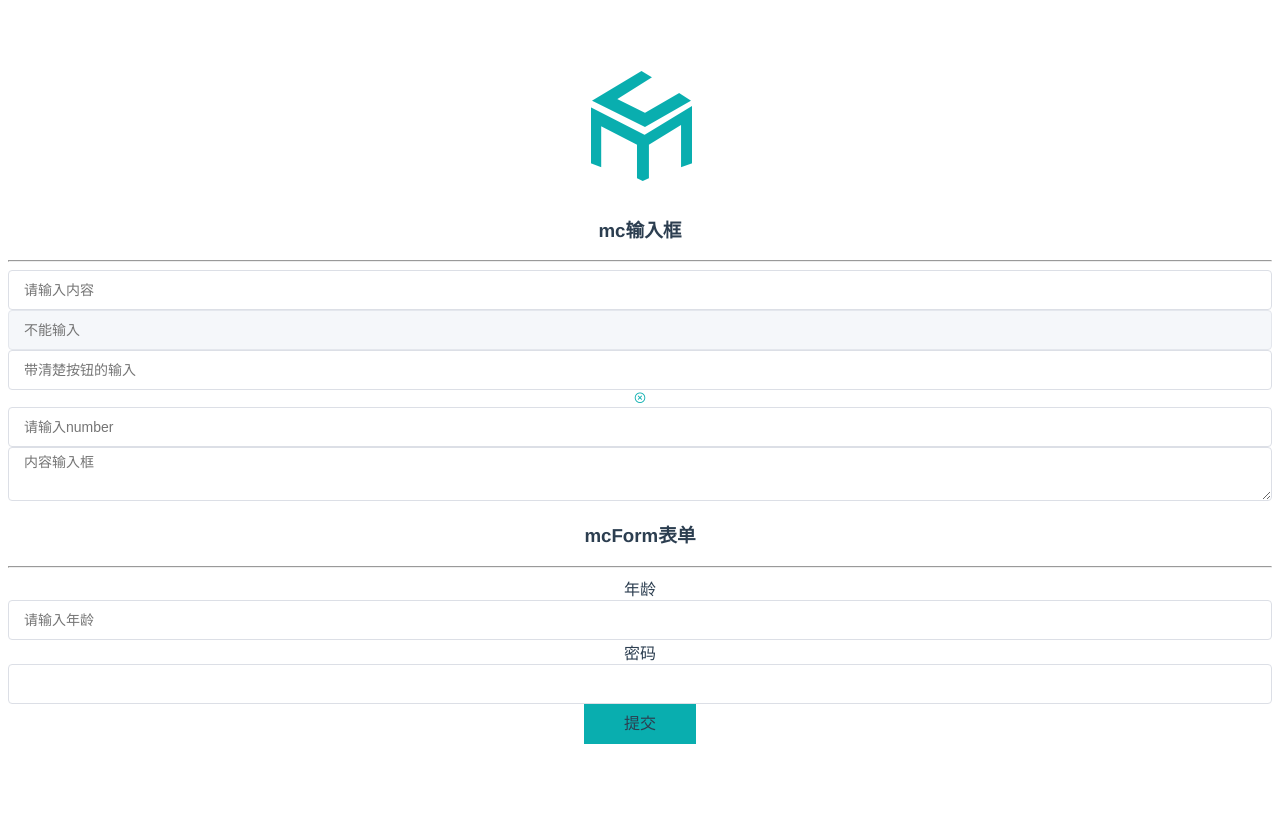
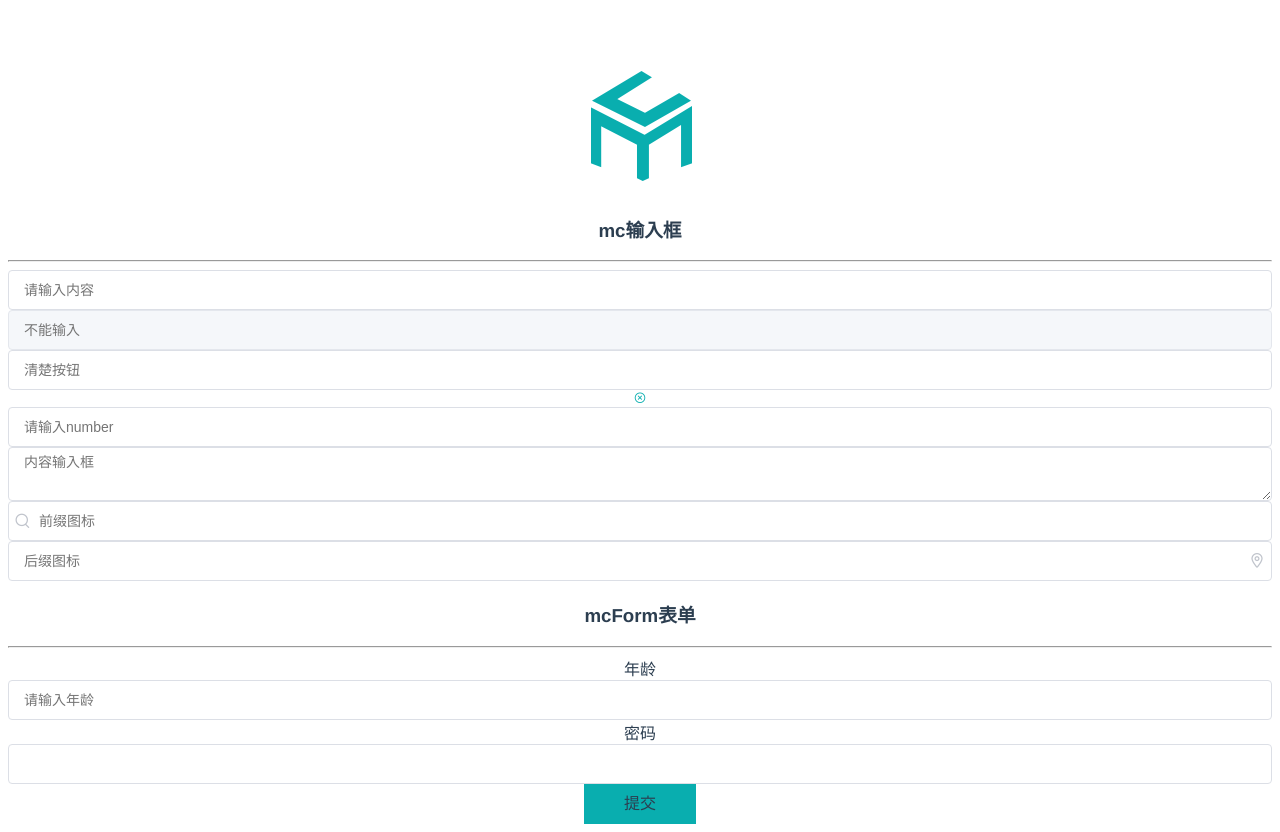
Before and after one commit to minchao920917/mch-ui, a Vue app: page / in a window 1280 px wide. Before the commit the page ends 800 px from the top, so only its background shows below. Built offline with nearby package versions, Linux system fonts and the light colour scheme.

Commit message:
input填入图标

```diff
--- a/examples/components/formTest/formTest.vue
+++ b/examples/components/formTest/formTest.vue
@@ -20,7 +20,7 @@
       type="text"
       :clearable="true"
       autocomplete="off"
-      placeholder="带清楚按钮的输入"
+      placeholder="清楚按钮"
     ></mc-input>
     <mc-input
       v-model="input4"
@@ -34,6 +34,33 @@
       autocomplete="off"
       placeholder="内容输入框"
     ></mc-input>
+    <mc-input
+      v-model="input6"
+      type="text"
+      autocomplete="off"
+      placeholder="前缀图标"
+    >
+      <mc-icon
+        slot="prefix"
+        :icon="'search'"
+        :color="'#c0c4cc'"
+        :size="'20px'"
+      ></mc-icon>
+    </mc-input>
+    <mc-input
+      v-model="input7"
+      type="text"
+      autocomplete="off"
+      placeholder="后缀图标"
+    >
+      <mc-icon
+        slot="suffix"
+        :icon="'coordinates'"
+        class="mc-input_icon"
+        :color="'#c0c4cc'"
+        :size="'20px'"
+      ></mc-icon>
+    </mc-input>
     <h3>mcForm表单</h3>
     <hr />
     <mc-form :model="ruleForm" :rules="rules" ref="mcForm">
--- a/packages/input/src/input.vue
+++ b/packages/input/src/input.vue
@@ -4,15 +4,15 @@
       type === 'textarea' ? 'mc-textarea' : 'mc-input',
       {
         'is-disabled': inputDisabled,
-        'mc-input--prefix': $slots.prefix,
-        'mc-input--suffix': $slots.suffix,
+        'mc-input-prefix': $slots.prefix,
+        'mc-input-suffix': $slots.suffix,
       },
     ]"
   >
     <!-- 前置元素 -->
-    <div class="mc-input-prefix" v-if="$slots.prefix">
+    <span class="mc-input_prefix" v-if="$slots.prefix && type !== 'textarea'">
       <slot name="prefix"></slot>
-    </div>
+    </span>
 
     <input
       v-if="type !== 'textarea'"
@@ -34,13 +34,13 @@
     </textarea>
     <mc-icon
       class="mc-input_clear"
-      v-if="showClear"
+      v-if="showClear && type !== 'textarea'"
       :icon="'delete'"
       @click="clear"
     ></mc-icon>
     <!-- @mousedown.prevent -->
     <!-- 后置元素 -->
-    <div class="mc-input-suffix" v-if="$slots.suffix">
+    <div class="mc-input_suffix" v-if="$slots.suffix && type !== 'textarea'">
       <slot name="suffix"></slot>
     </div>
   </div>
@@ -92,6 +92,7 @@ export default {
 </script>
 <style lang="scss" scoped>
 @import "./../../scss/global.scss";
+/* input样式 */
 .mc-input {
   position: relative;
   font-size: 14px;
@@ -118,6 +119,7 @@ export default {
     }
   }
 }
+/* input 的disabled样式 */
 .mc-input.is-disabled {
   .mc-input_inner {
     background-color: $disabledBgColor;
@@ -127,7 +129,44 @@ export default {
   }
 }
 
-/** textarea样式 */
+/* input 的前缀图标样式 样式 */
+.mc-input-prefix {
+  .mc-input_inner {
+    padding-left: 30px;
+  }
+  .mc-input_prefix {
+    position: absolute;
+    left: 5px;
+    top: 0;
+    color: #c0c4cc;
+    height: 100%;
+    text-align: center;
+    transition: all 0.3s;
+    .mc-icon{
+      line-height: 40px;
+    }
+  }
+}
+/* input 的后缀图标样式 样式 */
+.mc-input-suffix {
+  .mc-input_inner {
+    padding-right: 30px;
+  }
+  .mc-input_suffix {
+    position: absolute;
+    right: 5px;
+    top: 0;
+    color: #c0c4cc;
+    height: 100%;
+    text-align: center;
+    transition: all 0.3s;
+    .mc-icon{
+      line-height: 40px;
+    }
+  }
+}
+
+/* textarea样式 */
 .mc-textarea {
   display: inline-block;
   width: 100%;
```
